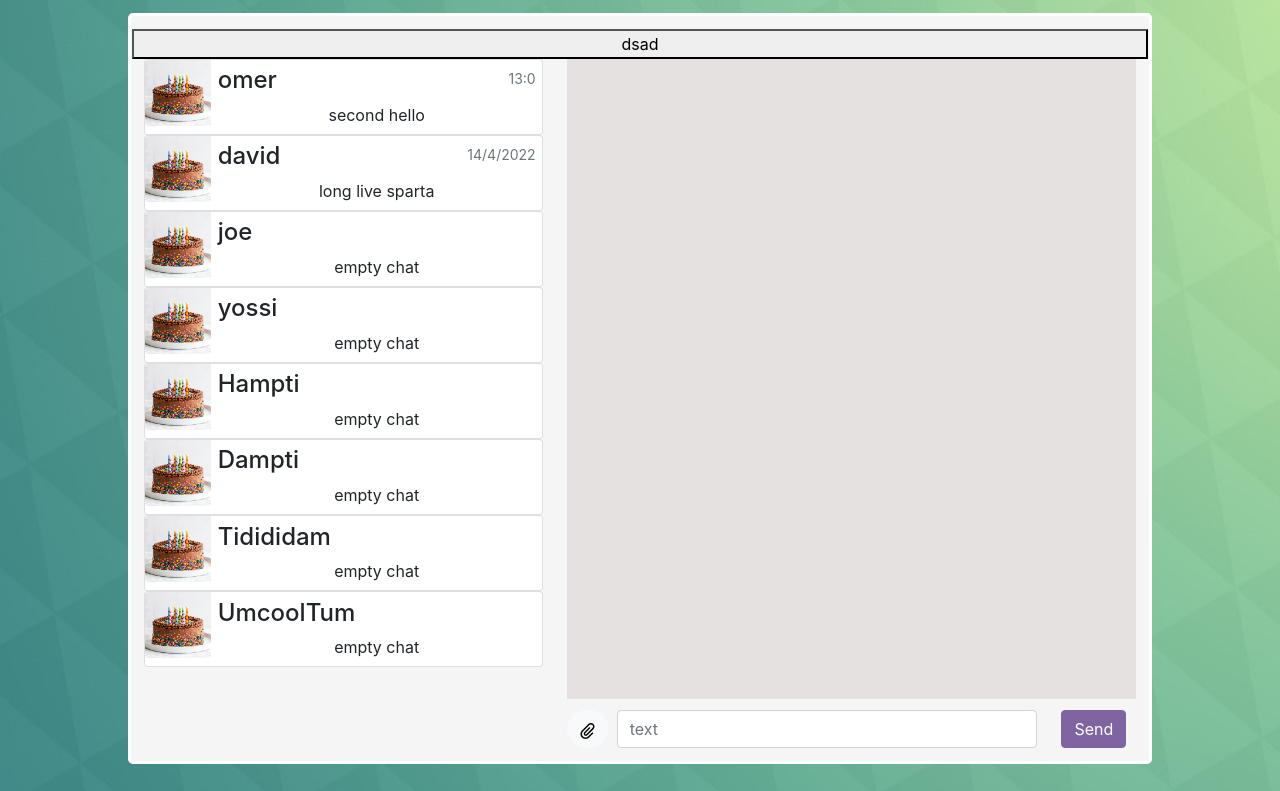
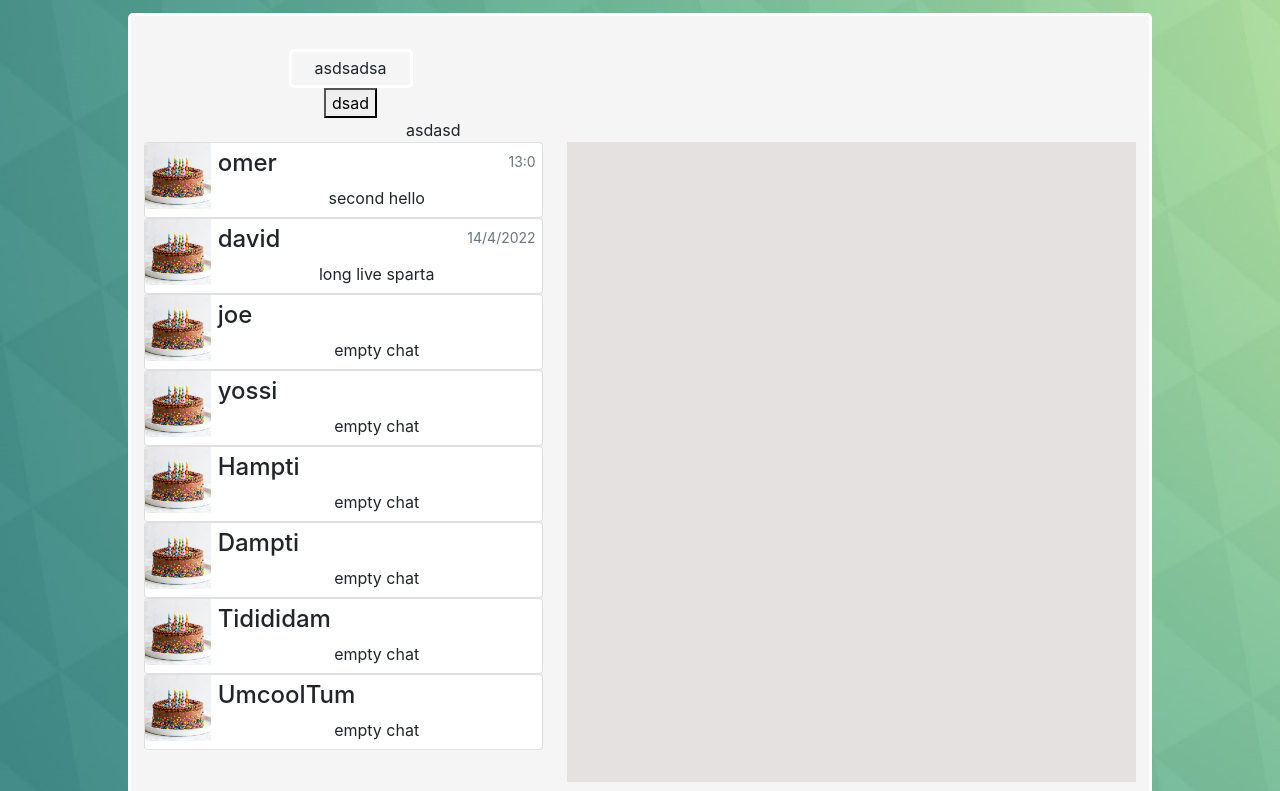
Before and after one commit to Davidkatom/MessagingApp, a React (Create React App) app in the folder whats-down/: page / in a window 1280 px wide. Shown: the top 791 px of the page. Built offline with nearby package versions, Linux system fonts and the light colour scheme.

Commit message:
Update ChatScreen.js

```diff
--- a/whats-down/src/components/ChatScreen.js
+++ b/whats-down/src/components/ChatScreen.js
@@ -37,7 +37,7 @@ const ChatScreen = () => {
     const sendBut = () => {
         let input = document.getElementById('message').value
         if (input != "") {
-            var elm = (<MessageElm direction="send" text={input}  timeStamp={new Date()} />)
+            var elm = (<MessageElm direction="send" text={input} timeStamp={new Date()} />)
             setMessages([...messages, elm])
         }
         document.getElementById('message').value = ""
@@ -67,13 +67,13 @@ const ChatScreen = () => {
     const [contact_list, setContact_List] = useState([
         {
             contact_name: 'omer',
-            chat_history: [(<MessageElm direction="send" text={'hellow'} timeStamp={date2} />), (<MessageElm direction="receive" text={'second hello'} timeStamp={date1}/>)],
+            chat_history: [(<MessageElm direction="send" text={'hellow'} timeStamp={date2} />), (<MessageElm direction="receive" text={'second hello'} timeStamp={date1} />)],
             last_message: 'second hello',
             last_message_time: TimeStempCalc(date1),
         },
         {
             contact_name: 'david',
-            chat_history: [(<MessageElm direction="send" text={'long live sparta'} timeStamp={date2}/>)],
+            chat_history: [(<MessageElm direction="send" text={'long live sparta'} timeStamp={date2} />)],
             last_message: 'long live sparta',
             last_message_time: TimeStempCalc(date2),
         },
@@ -128,9 +128,9 @@ const ChatScreen = () => {
         contact_list.map((contact_item) => {
             console.log('here')
             if (contact_item.contact_name === cahnged_contact) {
-                contact_item.last_message = (messages.length>0?  messages[messages.length - 1].props.text :'empty chat')
+                contact_item.last_message = (messages.length > 0 ? messages[messages.length - 1].props.text : 'empty chat')
                 contact_item.chat_history = messages
-                contact_item.last_message_time = (messages.length>0?  TimeStempCalc(messages[messages.length - 1].props.timeStamp) :'-')
+                contact_item.last_message_time = (messages.length > 0 ? TimeStempCalc(messages[messages.length - 1].props.timeStamp) : '')
             }
         })
 
@@ -158,8 +158,16 @@ const ChatScreen = () => {
 
         <div className='container large'>
 
+                <div className="col-5">
+                    <div className="container">
+                        asdsadsa
+                    </div>
+                    <button onClick={() => addContact({ name: 'oo' })} >dsad</button>
+                </div>
+                <div className="col-7">
+                    asdasd
+                </div>
             <div className="row row-chat">
-                <button onClick={() => addContact({ name: 'oo' })} >dsad</button>
 
                 <ContactSide args={{ contact_list: contact_list, selectContact: selectContact }} />
                 <div className="col-sm chat-space">
```
